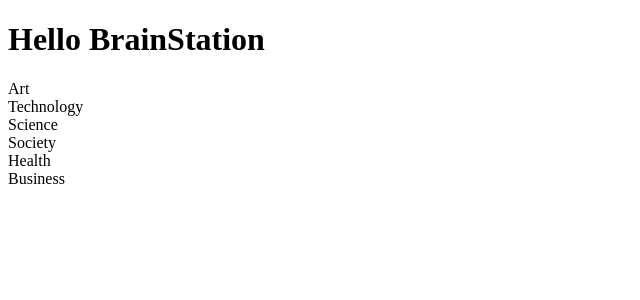
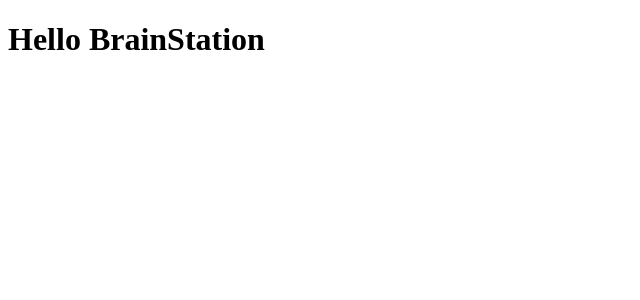
Before and after one commit to russellwinters/BrainStation3D, a React (Create React App) app: page / in a window 1280 px wide. Shown: the top 300 px of the page, without its empty margins (0-640 px from the left). Built offline with nearby package versions, Linux system fonts and the light colour scheme; the HTML template or start-up script is replaced by a standard one.

Commit message:
made changes to category list

```diff
--- a/src/App.js
+++ b/src/App.js
@@ -1,14 +1,10 @@
 import React from "react";
 import Header from "./components/Header";
-// ss
-import CategoryList from "./components/CategoryList";
 
 function App() {
   return (
     <>
       <Header />
-      <CategoryList />
-      {/* <Charts /> */}
     </>
   );
 }
--- a/src/components/CategoryList.js
+++ b/src/components/CategoryList.js
@@ -8,7 +8,7 @@
   return (
     <header className="category-list">
       <div className="category-list__one" onClick={clickDivs}>
-        Art
+        Art & Design
       </div>
       <div className="category-list__two" onClick={clickDivs}>
         Technology
```
